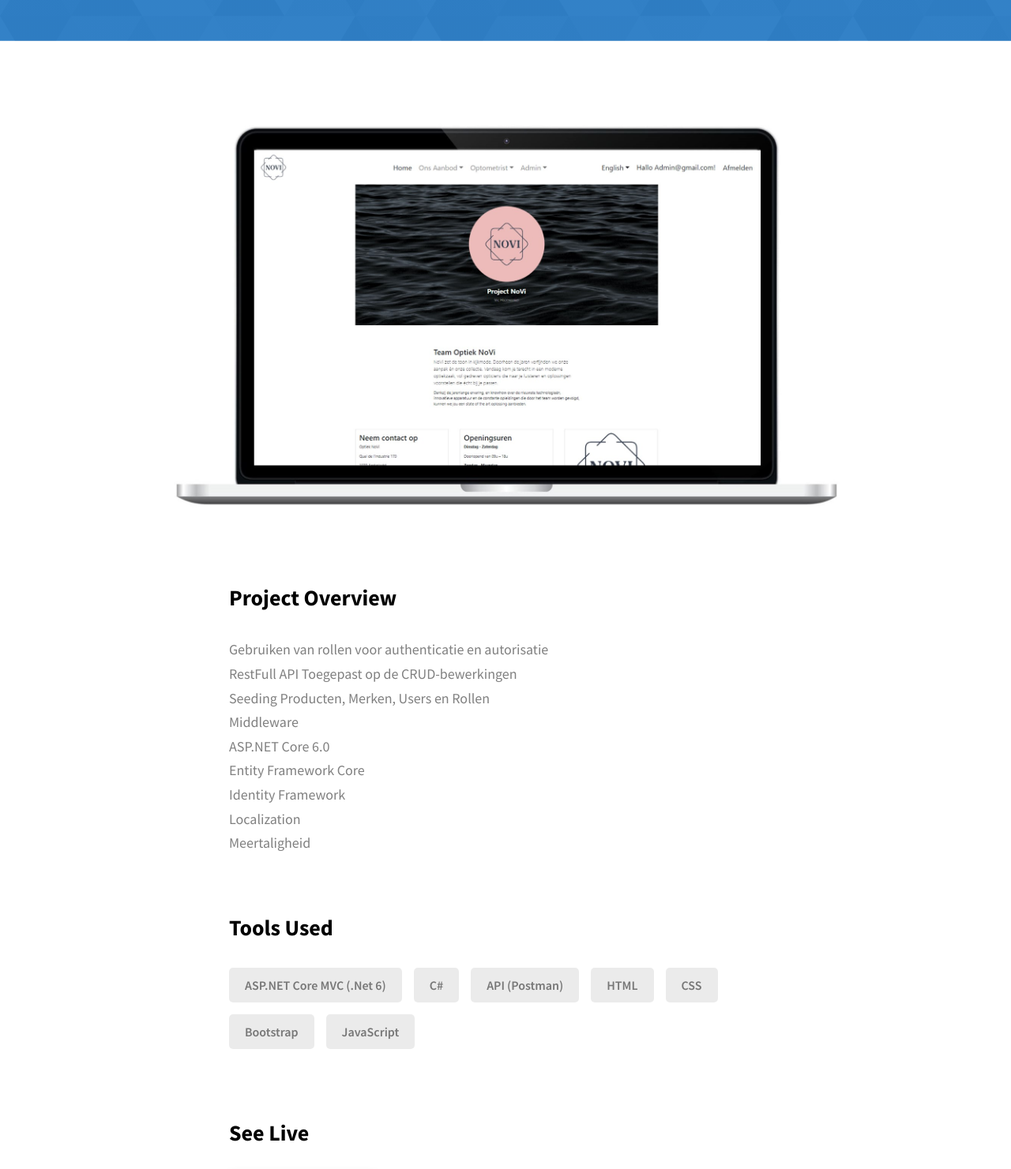
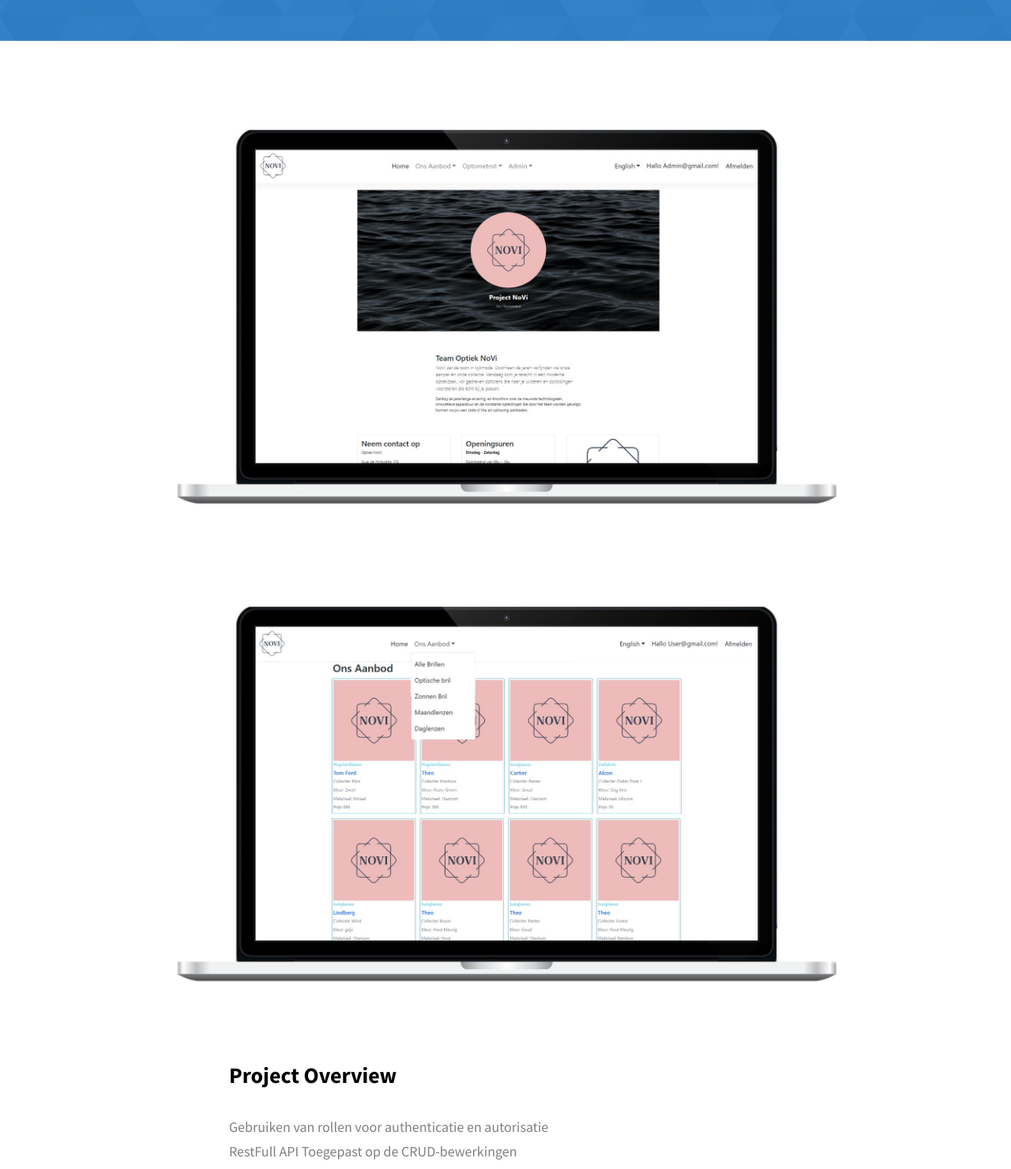
Before and after one commit to VicHazewinkel/Portfolio_VicHazewinkel, a website: page project-1.html in a window 1280 px wide. Shown: the part 880-2361 px from the top of the page at 79% size. Drawn offline with Linux system fonts and the light colour scheme.

Commit message:
Updat Novi Img

```diff
--- a/project-1.html
+++ b/project-1.html
@@ -101,7 +101,14 @@
         <div class="project-details__content">
           <div class="project-details__showcase-img-cont">
             <img
-              src="./assets/jpeg/NoVi_Home.jpg"
+              src="./assets/jpeg/NoVi_Home_JPG.jpg"
+              alt="Project Image"
+              class="project-details__showcase-img"
+            />
+          </div>
+          <div class="project-details__showcase-img-cont">
+            <img
+              src="./assets/jpeg/NoVi_Aanbod_JPG.jpg"
               alt="Project Image"
               class="project-details__showcase-img"
             />
```
Also changed, not shown: assets/jpeg/NoVi_Aanbod_JPG.jpg (added), assets/jpeg/NoVi_Home.jpg (deleted), assets/jpeg/NoVi_Home_JPG.jpg (added).
